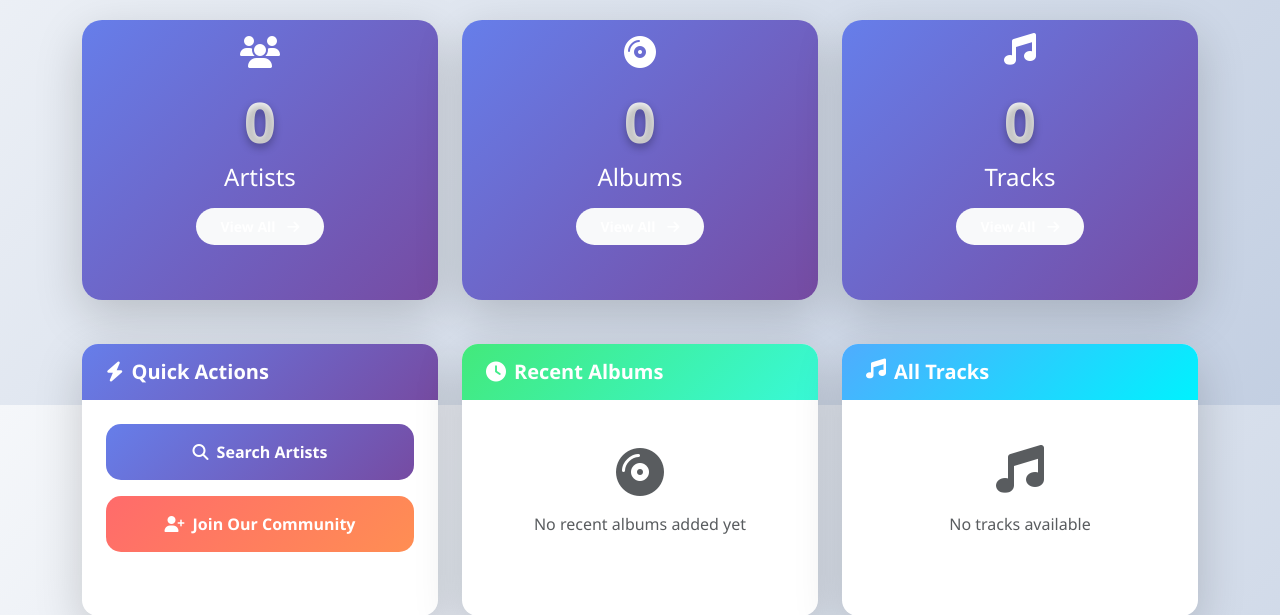
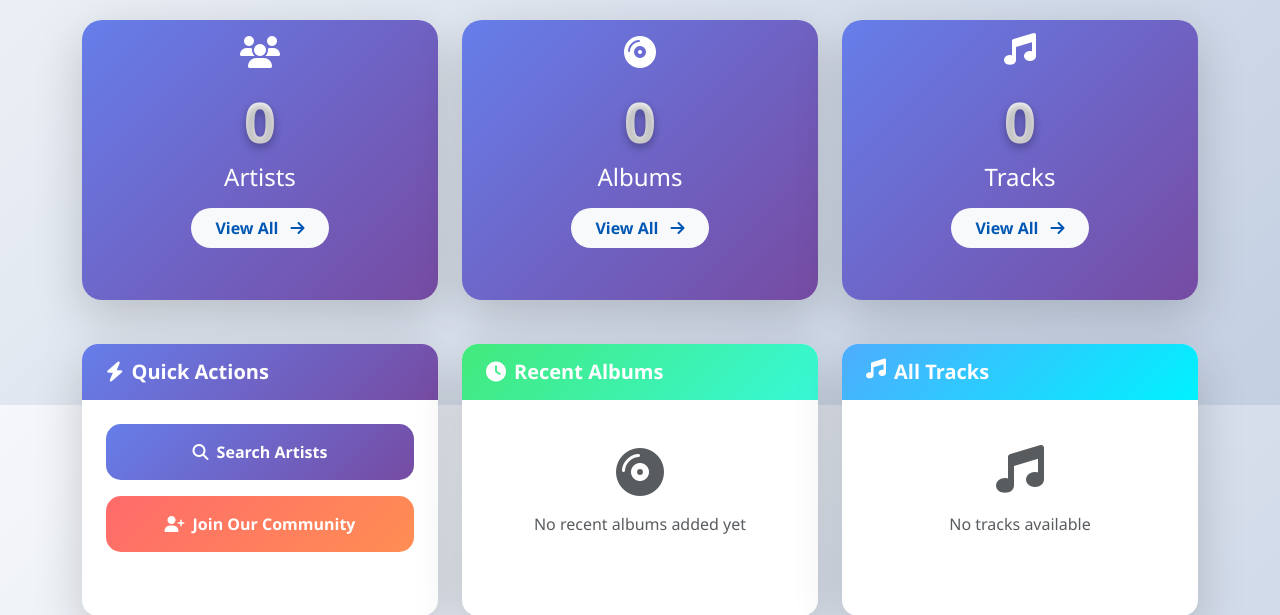
Before and after one commit to arokhlo/ChinookMusicDbProj, a Django app: page / in a window 1280 px wide. Shown: the part 395-1010 px from the top of the page. Run offline with Django 5.2, Linux system fonts and the light colour scheme; data that the repository does not hold is empty.

Commit message:
Update button styles with consistent blue color and font size

```diff
--- a/templates/chinook_app/index.html
+++ b/templates/chinook_app/index.html
@@ -34,7 +34,8 @@
                 </div>
                 <h2 class="stats-number display-4 fw-bold mb-2 text-white">{{ artists_count }}</h2>
                 <p class="h4 mb-3 text-white opacity-90">Artists</p>
-                <a href="{% url 'all_artists' %}" class="btn btn-light btn-sm px-4 py-2 rounded-pill fw-semibold">
+
+<a href="{% url 'all_artists' %}" class="btn btn-light btn-sm px-4 py-2 rounded-pill fw-semibold fs-6" style="color: #0056b3 !important;">
     View All <i class="fas fa-arrow-right ms-2"></i>
 </a>
             </div>
@@ -48,9 +49,16 @@
                 </div>
                 <h2 class="stats-number display-4 fw-bold mb-2 text-white">{{ albums_count }}</h2>
                 <p class="h4 mb-3 text-white opacity-90">Albums</p>
-                <a href="{% url 'all_albums' %}" class="btn btn-light btn-sm px-4 py-2 rounded-pill fw-semibold">
+
+
+
+
+
+               <a href="{% url 'all_albums' %}" class="btn btn-light btn-sm px-4 py-2 rounded-pill fw-semibold fs-6" style="color: #0056b3 !important;">
     View All <i class="fas fa-arrow-right ms-2"></i>
 </a>
+
+
             </div>
         </div>
     </div>
@@ -62,7 +70,8 @@
                 </div>
                 <h2 class="stats-number display-4 fw-bold mb-2 text-white">{{ tracks_count }}</h2>
                 <p class="h4 mb-3 text-white opacity-90">Tracks</p>
-                <button class="btn btn-light btn-sm px-4 py-2 rounded-pill fw-semibold" data-bs-toggle="modal" data-bs-target="#tracksModal">
+
+<button class="btn btn-light btn-sm px-4 py-2 rounded-pill fw-semibold fs-6" style="color: #0056b3 !important;" data-bs-toggle="modal" data-bs-target="#tracksModal">
     View All <i class="fas fa-arrow-right ms-2"></i>
 </button>
             </div>
```
Lines whose indentation alone changed are shown as unchanged.
